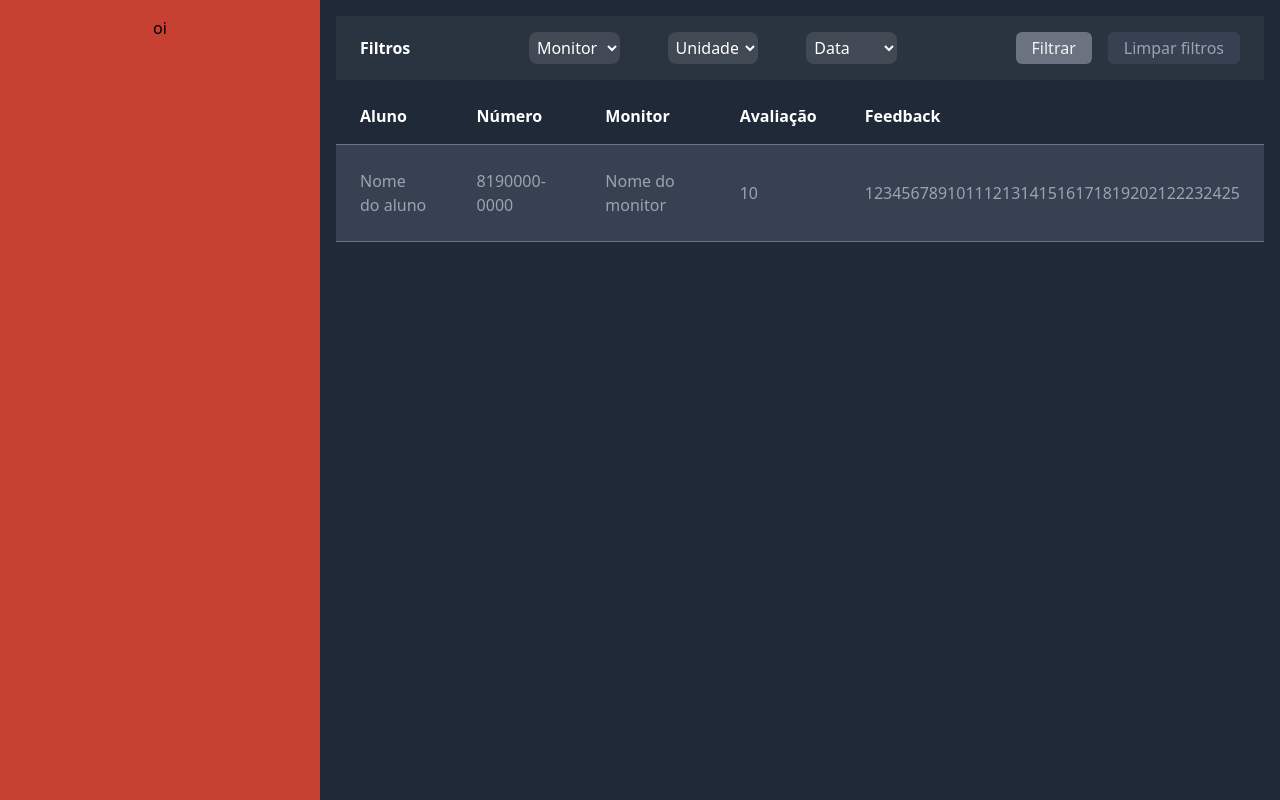
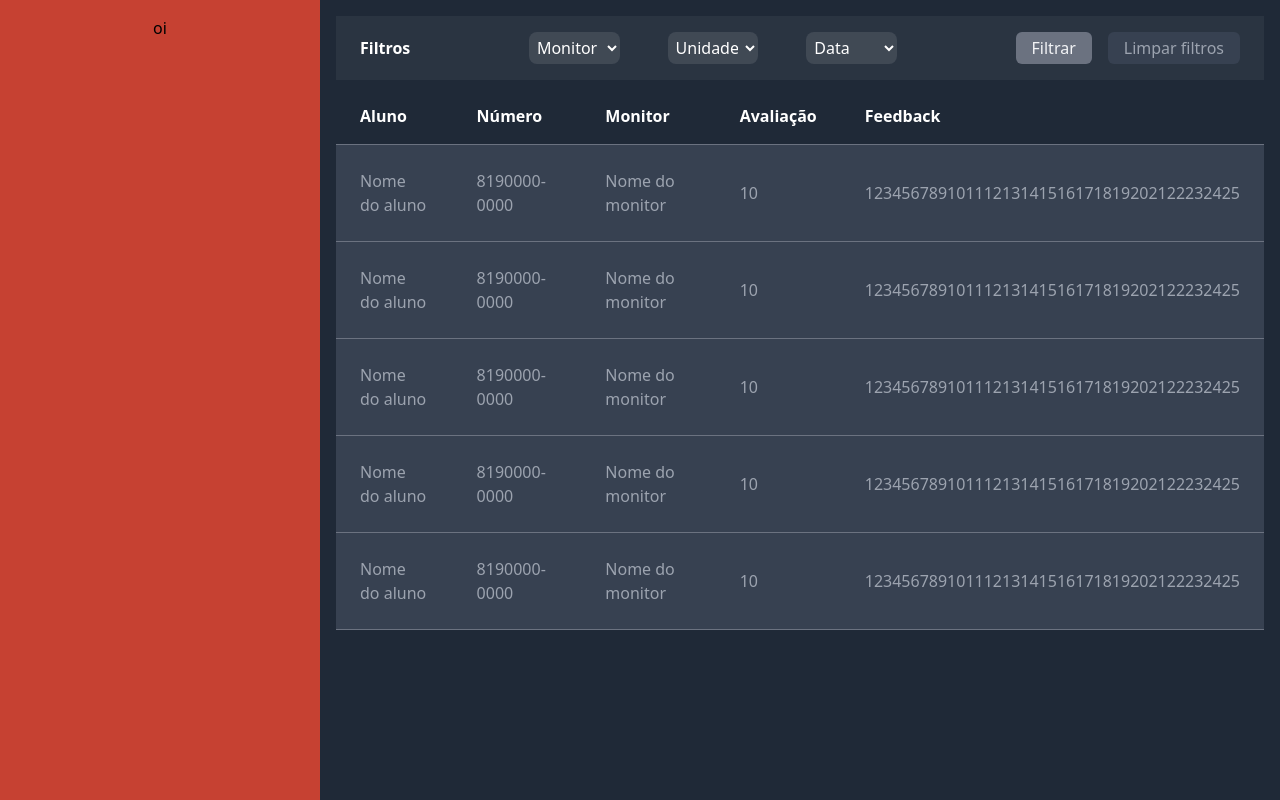
Before and after one commit to paulotruly/react_infinityAvaliador, a React (Vite) app: page / in a window 1280 px wide. Built offline with nearby package versions, Linux system fonts and the light colour scheme.

Commit message:
componetizandodados

```diff
--- a/src/App.tsx
+++ b/src/App.tsx
@@ -1,6 +1,5 @@
 import { BrowserRouter, Routes, Route } from 'react-router-dom';
 import Dashboard from './pages/Dashboard';
-import Header from './pages/components/Header';
 
 function App() {
   return (
--- a/src/pages/components/Spreadsheet.tsx
+++ b/src/pages/components/Spreadsheet.tsx
@@ -1,4 +1,5 @@
 import Filter from "./Filter";
+import SpreadsheetRow from "./SpreadsheetRow";
 
 function Spreadsheet() {
 
@@ -22,28 +23,11 @@ function Spreadsheet() {
             </thead>
 
             <tbody>
-              <tr className="border-b border-gray-500">
-                {/* aluno */}
-                <td className="px-6 py-6 text-gray-400 bg-gray-700">
-                  Nome do aluno
-                </td>
-                {/* aluno */}
-                <td className="px-6 py-6 text-gray-400 bg-gray-700">
-                  8190000-0000
-                </td>
-                {/* monitor */}
-                <td className="px-6 py-6 text-gray-400 bg-gray-700">
-                  Nome do monitor
-                </td>
-                {/* avaliação */}
-                <td className="px-6 py-6 text-gray-400 bg-gray-700">
-                  10
-                </td>
-                {/* feedback */}
-                <td className="px-6 py-6 text-gray-400 bg-gray-700">
-                  12345678910111213141516171819202122232425
-                </td>
-              </tr>
+                <SpreadsheetRow></SpreadsheetRow>
+                <SpreadsheetRow></SpreadsheetRow>
+                <SpreadsheetRow></SpreadsheetRow>
+                <SpreadsheetRow></SpreadsheetRow>
+                <SpreadsheetRow></SpreadsheetRow>
             </tbody>
           </table>
       </div>
--- /dev/null
+++ b/src/pages/components/SpreadsheetRow.tsx
@@ -0,0 +1,29 @@
+function SpreadsheetRow() {
+
+  return (
+        <tr className="border-b border-gray-500">
+            {/* nome do aluno */}
+            <td className="px-6 py-6 text-gray-400 bg-gray-700">
+                Nome do aluno
+            </td>
+            {/* telefone do aluno */}
+            <td className="px-6 py-6 text-gray-400 bg-gray-700">
+                8190000-0000
+            </td>
+            {/* monitor */}
+            <td className="px-6 py-6 text-gray-400 bg-gray-700">
+                Nome do monitor
+            </td>
+            {/* avaliação */}
+            <td className="px-6 py-6 text-gray-400 bg-gray-700">
+                10
+            </td>
+            {/* feedback */}
+            <td className="px-6 py-6 text-gray-400 bg-gray-700">
+                12345678910111213141516171819202122232425
+            </td>
+        </tr>
+  )
+}
+
+export default SpreadsheetRow
```
